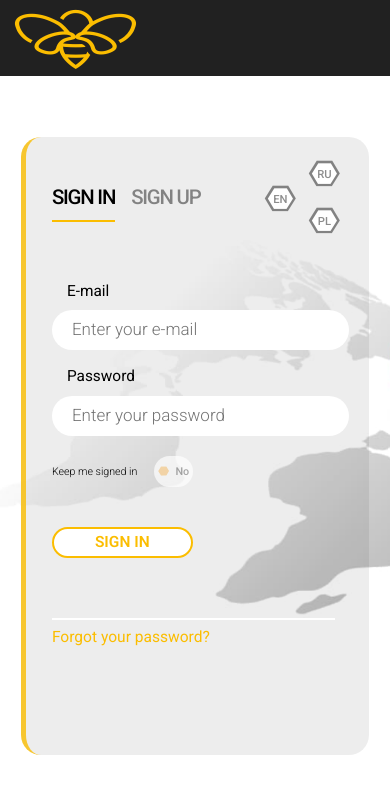
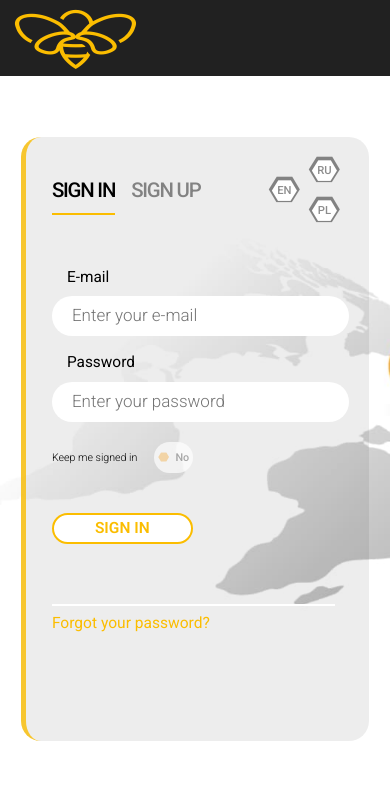
Before and after one commit to Maagikus/beezyy-frontend, a React (Create React App) app: page / in a window 390 px wide. Shown: the top 794 px of the page. Built offline with nearby package versions, Linux system fonts and the light colour scheme.

Commit message:
add new css content

```diff
--- a/src/index.css
+++ b/src/index.css
@@ -14,7 +14,7 @@
 
 .body-auth__lable::after,
 .language::after,
-[class*=_icon-]:before {
+[class*="_icon-"]:before {
 	font-family: "icons";
 	font-style: normal;
 	font-weight: normal;
@@ -25,7 +25,7 @@
 	-moz-osx-font-smoothing: grayscale;
 }
 
-[class*=_icon-]:before {
+[class*="_icon-"]:before {
 	display: block;
 }
 
@@ -139,13 +139,13 @@ h6 {
 	overflow: hidden;
 }
 
-.wrapper>main {
+.wrapper > main {
 	-webkit-box-flex: 1;
 	-ms-flex: 1 1 auto;
 	flex: 1 1 auto;
 }
 
-.wrapper>* {
+.wrapper > * {
 	min-width: 0;
 }
 
@@ -156,7 +156,7 @@ h6 {
 Снипет (HTML): cnt
 */
 
-[class*=__container] {
+[class*="__container"] {
 	max-width: 71.5625rem;
 	-webkit-box-sizing: content-box;
 	box-sizing: content-box;
@@ -164,9 +164,9 @@ h6 {
 	padding: 0 0.9375rem;
 }
 
-input[type=text],
-input[type=email],
-input[type=tel],
+input[type="text"],
+input[type="email"],
+input[type="tel"],
 textarea {
 	-webkit-appearance: none;
 	-moz-appearance: none;
@@ -264,7 +264,7 @@ input::placeholder {
 	opacity: 0;
 }
 
-.checkbox__input:checked+.checkbox__label:before {
+.checkbox__input:checked + .checkbox__label:before {
 	opacity: 1;
 	color: #fff;
 }
@@ -293,7 +293,7 @@ input::placeholder {
 	}
 }
 
-.checkbox__input:checked+.checkbox__label {
+.checkbox__input:checked + .checkbox__label {
 	-webkit-box-orient: horizontal;
 	-webkit-box-direction: reverse;
 	-ms-flex-direction: row-reverse;
@@ -334,11 +334,11 @@ input::placeholder {
 	background-color: #000;
 }
 
-[class*=-ibg] {
+[class*="-ibg"] {
 	position: relative;
 }
 
-[class*=-ibg] img {
+[class*="-ibg"] img {
 	position: absolute;
 	width: 100%;
 	height: 100%;
@@ -348,7 +348,7 @@ input::placeholder {
 	object-fit: cover;
 }
 
-[class*=-ibg_contain] img {
+[class*="-ibg_contain"] img {
 	-o-object-fit: contain;
 	object-fit: contain;
 }
@@ -739,7 +739,7 @@ input::placeholder {
 	width: 100%;
 	bottom: -16px;
 	left: 0;
-  background-color: #FBBD00;
+	background-color: #fbbd00;
 	position: absolute;
 	opacity: 0;
 	-webkit-transition: all 0.3s ease 0s;
@@ -800,8 +800,8 @@ input::placeholder {
 	margin-right: 0;
 }
 
-.language:nth-child(n+4) {
-  margin-top: -25px;
+.language:nth-child(n + 4) {
+	margin-top: 0px;
 }
 
 .body-form {
@@ -844,7 +844,7 @@ input::placeholder {
 }
 
 .body-form__error {
-  color: #FF0000;
+	color: #ff0000;
 	font-weight: 300;
 	font-size: 17px;
 	line-height: 0.85;
@@ -981,7 +981,7 @@ input::placeholder {
 .footer-form__link {
 	font-weight: 400;
 	line-height: 0.8461538462;
-  color: #FBBD00;
+	color: #fbbd00;
 }
 
 @supports (font-size: clamp(0.9375rem, 0.7737573099rem + 0.8187134503vw, 1.375rem)) {
@@ -1211,11 +1211,11 @@ input::placeholder {
 }
 
 .body-auth__item.active .body-auth__lable::after {
-  color: #FBBD00;
+	color: #fbbd00;
 }
 
 .body-auth__item.active .body-auth__input {
-  background: #FBBD00;
+	background: #fbbd00;
 	color: #fff;
 }
 
@@ -1224,7 +1224,7 @@ input::placeholder {
 }
 
 .body-auth__lable::before {
-  color: #FBBD00;
+	color: #fbbd00;
 }
 
 .body-auth__lable::after {
@@ -1285,6 +1285,19 @@ input::placeholder {
 	-ms-flex-item-align: center;
 	-ms-grid-row-align: center;
 	align-self: center;
+}
+
+@media (max-width: 48em) {
+	.language {
+		width: 50px;
+		height: 40px;
+	}
+
+	.language:nth-child(even) {
+		-webkit-transform: translate(10px, 20px);
+		-ms-transform: translate(10px, 20px);
+		transform: translate(10px, 20px);
+	}
 }
 
 @media (max-width: 20em) {
@@ -1350,17 +1363,15 @@ input::placeholder {
 }
 
 @media (max-width: 47.99875em) {
-
 	.webp .from {
-    background: url("../src/img/background/mobile-background.webp") 0 100px no-repeat;
+		background: url(../src/img/background/mobile-background.webp) 0 100px no-repeat;
 	}
 }
-
-.input:focus{
+.input:focus {
 	border: 2px solid #f7a72e;
 }
-input{
-  outline:none
+input {
+	outline: none;
 }
 .body-auth__input:focus {
 	border: none;
```
Lines whose indentation alone changed are shown as unchanged.
